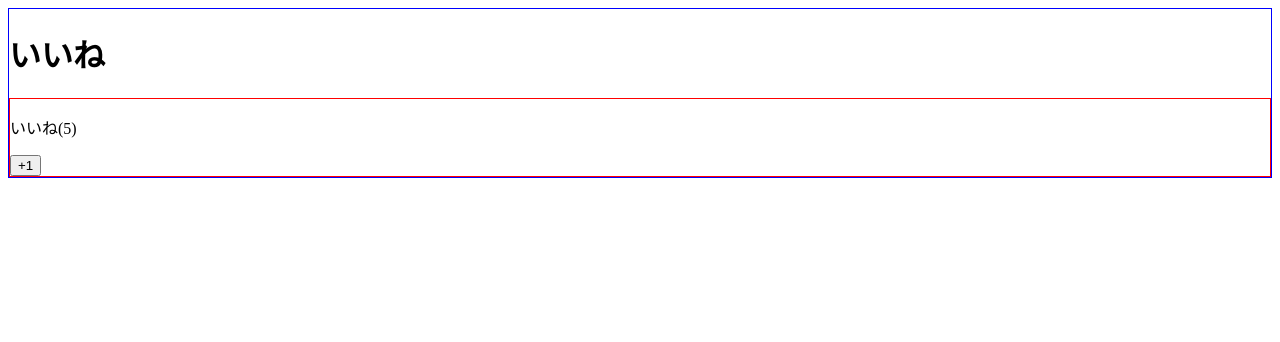
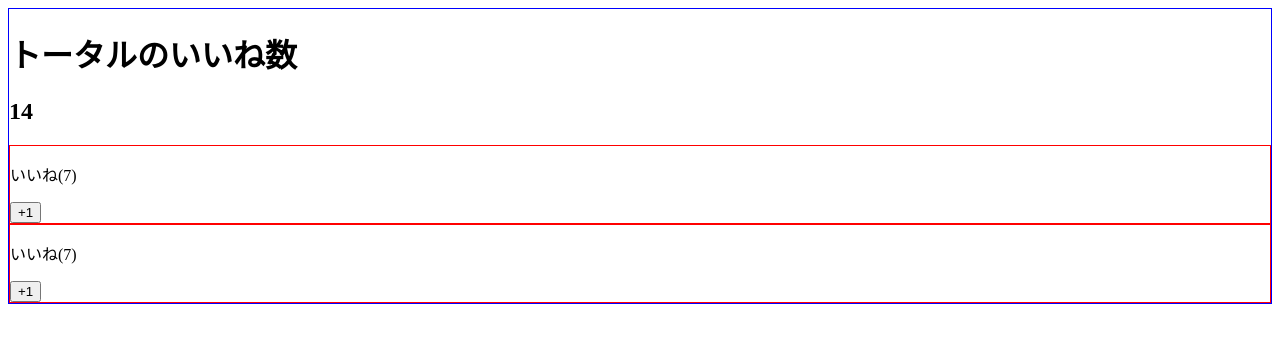
Before and after one commit to akadashiso/udemy-vuejs, a Vue app: page / in a window 1280 px wide. Shown: the top 342 px of the page. Built offline with nearby package versions, Linux system fonts and the light colour scheme.

Commit message:
[Finish]Session7 : コンポーネント間でデータを受け渡す方法

```diff
--- a/src/App.vue
+++ b/src/App.vue
@@ -1,7 +1,9 @@
 <template>
   <div>
     <LikeHeader></LikeHeader>
-    <LikeNumber></LikeNumber>
+    <h2>{{ number }}</h2>
+    <LikeNumber :total-number="number" @my-click="incrementNumber"></LikeNumber>
+    <LikeNumber :total-number="number"></LikeNumber>
   </div>
 </template>
 
@@ -9,8 +11,18 @@
   import LikeHeader from "./components/LikeHeader.vue";
 
   export default {
+  data() {
+    return {
+      number: 14
+    };
+  },
     components: {
       LikeHeader
+    },
+    methods: {
+      incrementNumber(value) {
+        this.number = value;
+      }
     }
   };
 </script>
--- a/src/components/LikeHeader.vue
+++ b/src/components/LikeHeader.vue
@@ -1,4 +1,4 @@
 
 <template>
-  <h1>いいね</h1>
+  <h1>トータルのいいね数</h1>
 </template>
--- a/src/components/LikeNumber.vue
+++ b/src/components/LikeNumber.vue
@@ -1,23 +1,24 @@
 <template>
   <div>
-    <p>いいね({{ number }})</p>
+    <p>いいね({{ halfNumber }})</p>
     <button @click="increment">+1</button>
   </div>
 </template>
 
 <script>
 export default {
-  data() {
-    return {
-      number: 5
-    };
+  props: ["totalNumber"],
+  computed: {
+    halfNumber() {
+      return this.totalNumber / 2;
+    }
   },
   methods: {
     increment() {
-      this.number += 1;
+      this.$emit("my-click", this.totalNumber + 1);
     }
   }
-}
+};
 </script>
 
 <style scoped>
```
